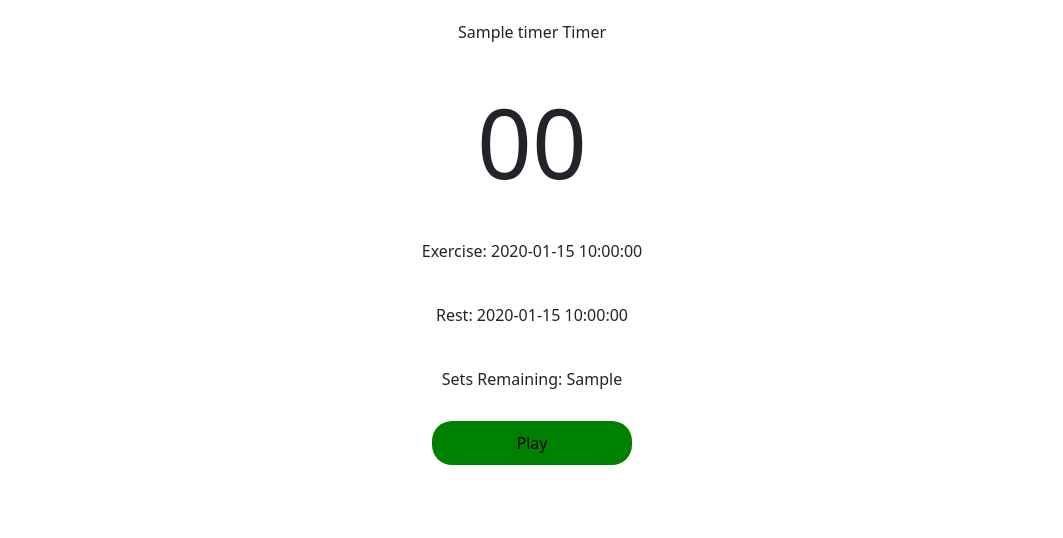
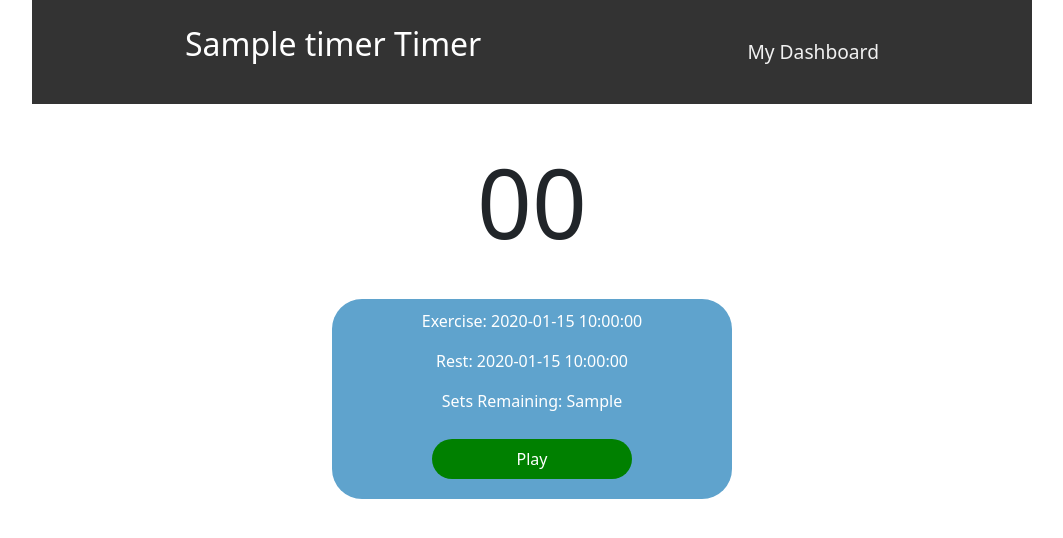
Before and after one commit to joshthecomposer/Exercise_Timers_CRUD, a Flask app: page /view/timer/1 in a window 1280 px wide. Shown: the top 538 px of the page, without its empty margins (108-1171 px from the left). Run offline with Flask 2, Linux system fonts and the light colour scheme; tables that the repository leaves empty or names only in its code hold one stand-in row (values such as "Sample post").

Commit message:
Created basic navbar and dashboard link for view_timer.html. Modified the html and style.css accordingly.

```diff
--- a/flask_app/static/css/custom/style.css
+++ b/flask_app/static/css/custom/style.css
@@ -16,10 +16,34 @@
     font-size: 6rem;
 }
 .play-btn {
+    margin: 10px;
     background-color: green;
+    color: white;
     width: 200px;
+    height: 40px;
     border-radius: 20px;
     border: 0px;
+}
+
+.timer-head {
+    display: flex;
+    align-items: center;
+    justify-content: space-between;
+    font-size: 1.2rem;
+    width: 1000px;
+    padding: 20px;
+    margin-top: 0px;
+    margin-bottom: 20px;
+    background-color: #333;
+    color: white;
+}
+
+.timer-title {
+    font-size: 2rem;
+}
+
+.timer-link {
+    color: rgb(241, 241, 241);
 }
 
 /* Login/Registration Page Stylings */
@@ -29,17 +53,20 @@
 
 
 .form-card {
-    background-color: rgb(113, 186, 232);
+    color: white;
+    background-color: rgb(95, 163, 205);
     border-radius: 30px;
+    margin-top: 20px;
     width: 400px;
-    height: 400px;
     display: flex;
     flex-direction: column;
     align-items: center;
 }
+
 .form-head, .form-field {
     margin: 20px auto;
 }
+
 .accent-ln {
     width: 80%;
     height: 1px;
--- a/flask_app/templates/view_timer.html
+++ b/flask_app/templates/view_timer.html
@@ -13,12 +13,17 @@
 </head>
 <body>
     <div class="timer-ctr d-flex flex-column justify-content-center align-items-center">
-        <p>{{timer.name}} Timer</p>
+        <div class="timer-head">
+            <p class="timer-title">{{timer.name}} Timer</p>
+            <a class="timer-link text-decoration-none" href="/dashboard">My Dashboard</a>
+        </div>
         <h1 id="countdown">00</h1>
-        <p>Exercise: <span id="exerciseTime">{{timer.exercise_time}}</span></p>
-        <p>Rest: <span id="restTime">{{timer.rest_time}}</span></p>
-        <p>Sets Remaining: <span id="sets">{{timer.sets}}</span></p>
-        <button class="play-btn" id="play">Play</button>
+        <div class="form-card">
+            <p>Exercise: <span id="exerciseTime">{{timer.exercise_time}}</span></p>
+            <p>Rest: <span id="restTime">{{timer.rest_time}}</span></p>
+            <p>Sets Remaining: <span id="sets">{{timer.sets}}</span></p>
+            <button class="play-btn" id="play">Play</button>
+        </div>
     </div>
 </body>
 </html>
```
